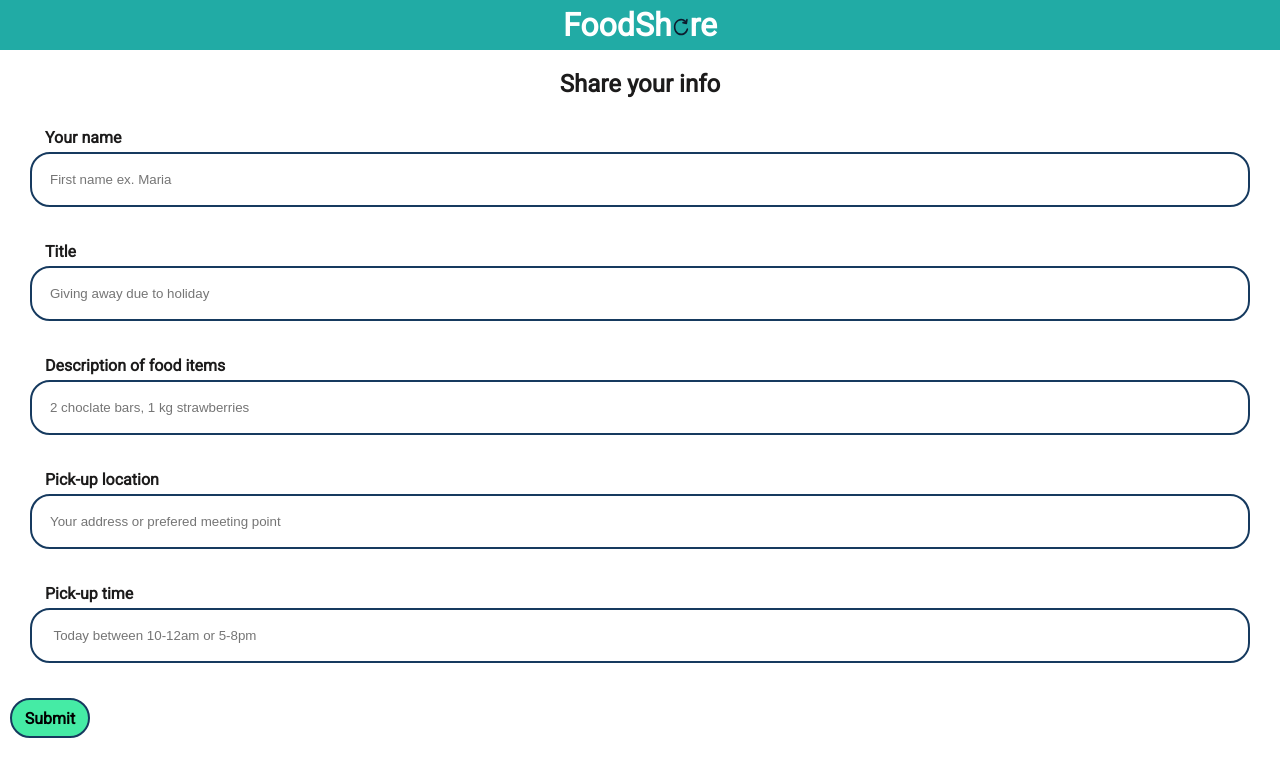
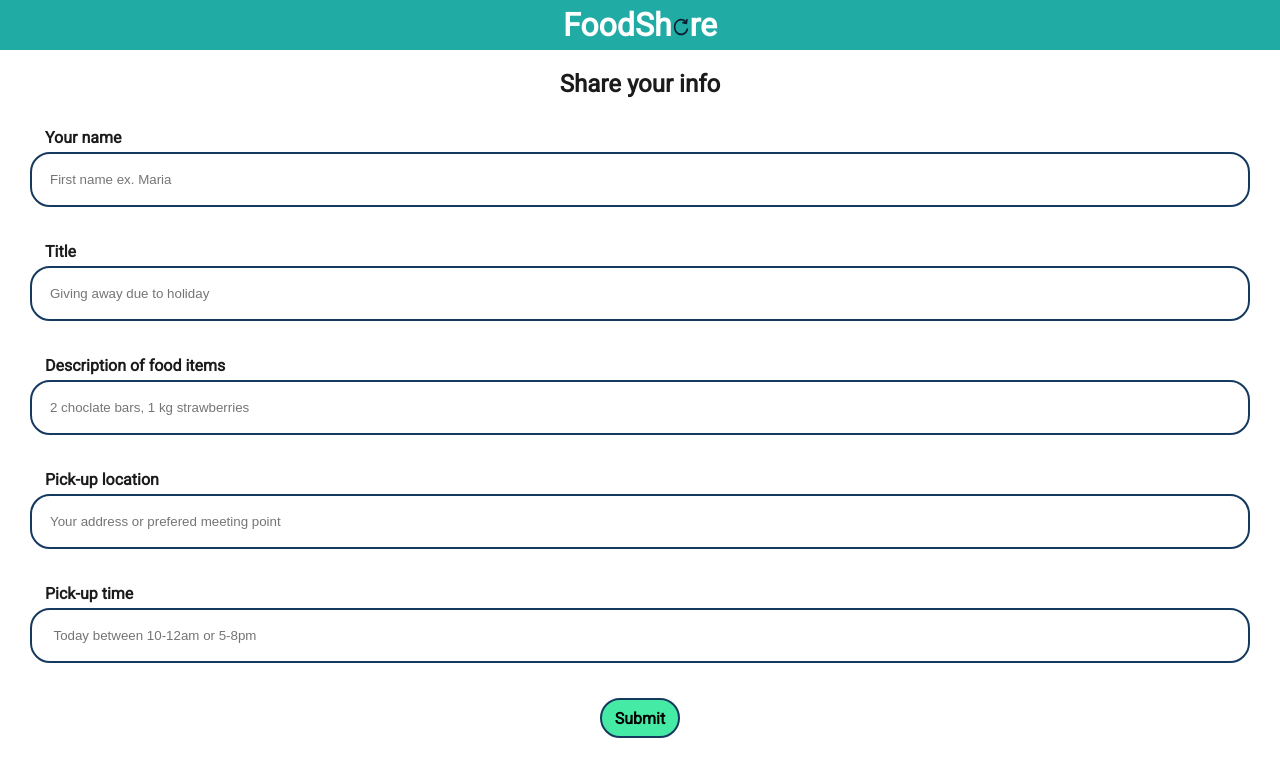
Before and after one commit to mmarstrand/myfoodshareapp, a React (Create React App) app: page /share in a window 1280 px wide. Shown: the top 776 px of the page. Built offline with nearby package versions, Linux system fonts and the light colour scheme.

Commit message:
add submit button centered

```diff
--- a/src/pages/CreateCard.js
+++ b/src/pages/CreateCard.js
@@ -27,12 +27,10 @@ const CreateTitle = styled(TextSize)`
 `;
 
 const CreateButton = styled(Button)`
-  display: flex;
-  justify-content: center;
-  align-items: center;
   width: 80px;
   height: 40px;
   margin-top: 20px;
+  justify-self: center;
 `;
 
 function CreateCard({ onCreate, history }) {
```
